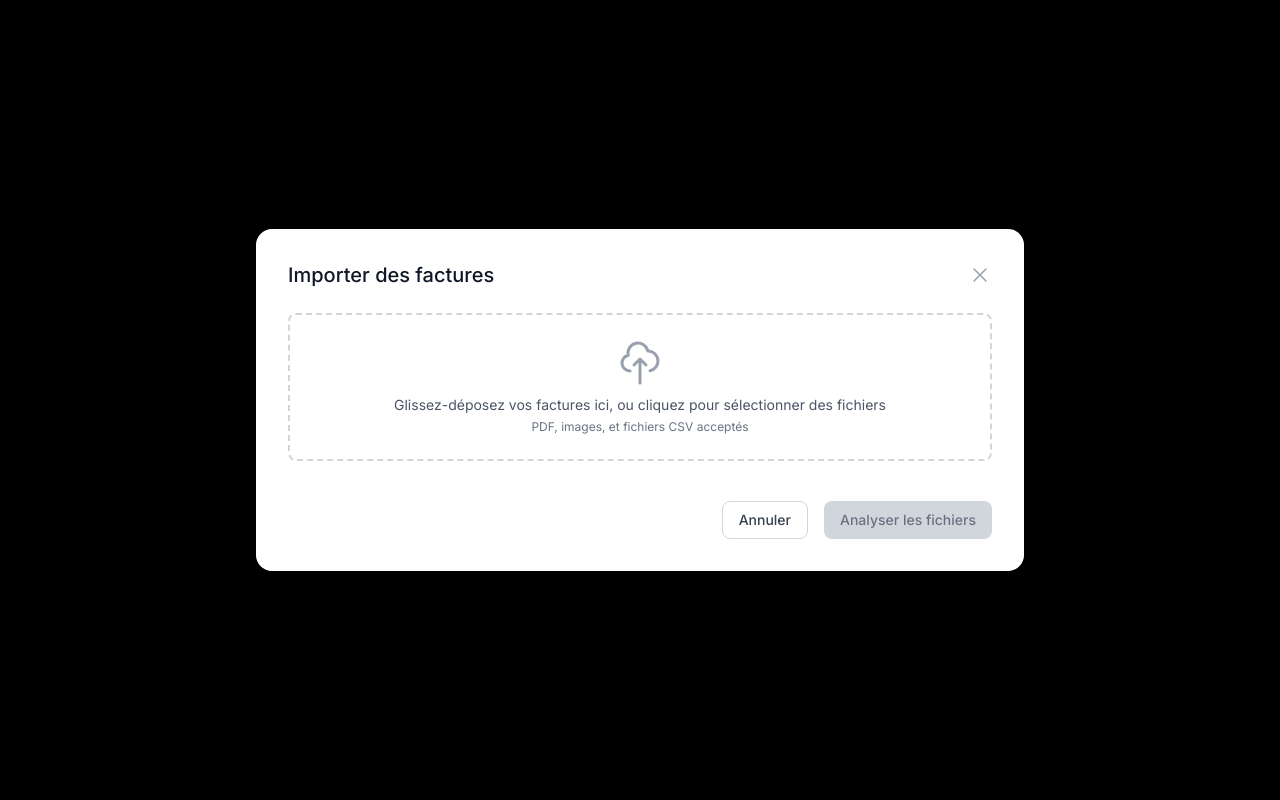
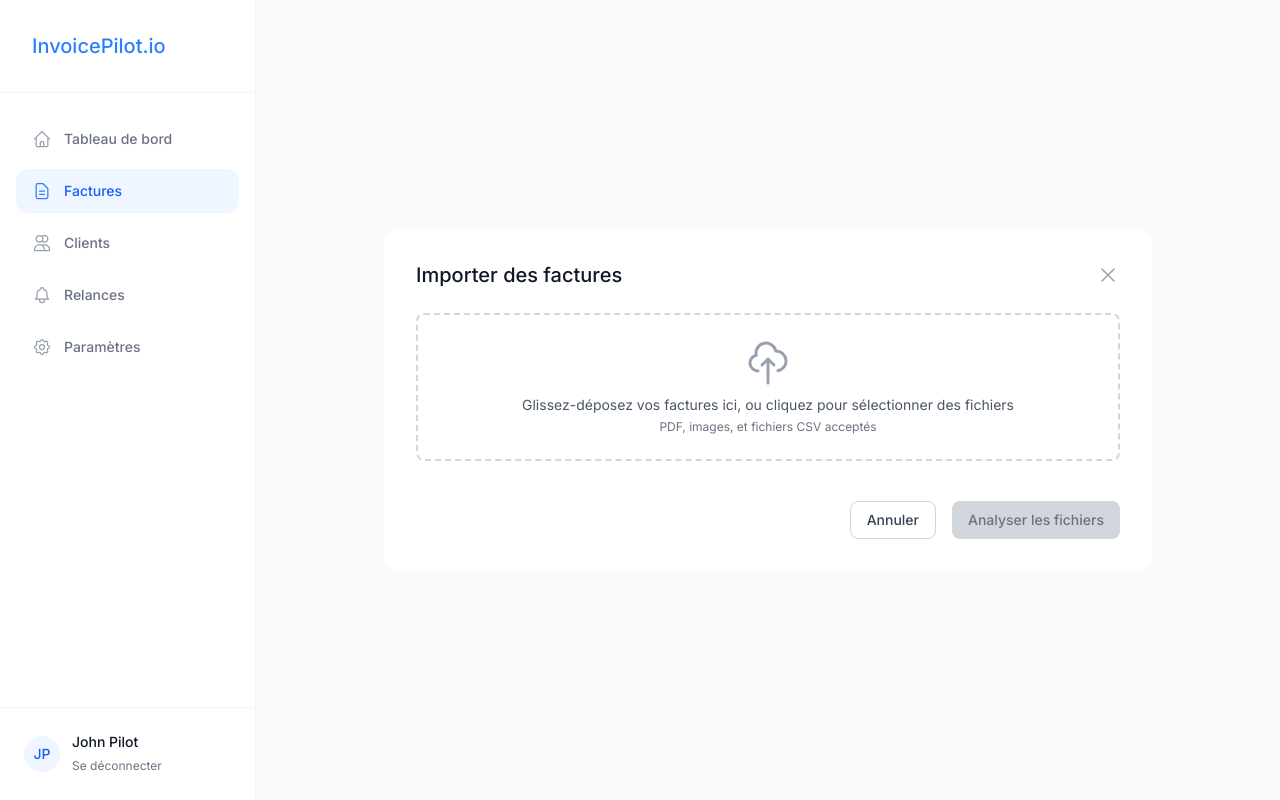
Before and after one commit to raphvinc/invoicepilot, a Next.js app: page /invoices in a window 1280 px wide. Both pictures are taken after a click on the button "Importer des factures". Shown: the top 800 px of the page. Built offline with nearby package versions, Linux system fonts and the light colour scheme.

Commit message:
side bar sur import et creation facture

```diff
--- a/src/components/invoices/InvoiceGenerator.tsx
+++ b/src/components/invoices/InvoiceGenerator.tsx
@@ -186,7 +186,7 @@ const InvoiceGenerator: React.FC<InvoiceGeneratorProps> = ({ onClose, onGenerate
   };
 
   return (
-    <div className="fixed inset-0 bg-gray-50 flex justify-center items-center z-50 p-4 overflow-y-auto">
+    <div className="fixed top-0 bottom-0 right-0 left-64 bg-gray-50 flex justify-center items-center z-50 p-4 overflow-y-auto">
       <div className="bg-white rounded-2xl max-w-4xl w-full max-h-[90vh] overflow-y-auto">
         <div className="sticky top-0 bg-white p-6 border-b flex justify-between items-center z-10 rounded-t-2xl">
           <h2 className="text-xl font-medium text-gray-900">Nouvelle facture</h2>
--- a/src/components/invoices/InvoiceImportForm.tsx
+++ b/src/components/invoices/InvoiceImportForm.tsx
@@ -118,7 +118,8 @@ const InvoiceImportForm: React.FC<InvoiceImportFormProps> = ({ onClose, onImport
   };
 
   return (
-    <div className="fixed inset-0 bg-black bg-opacity-50 flex justify-center items-center z-50">
+    <div className="fixed top-0 bottom-0 right-0 left-64 bg-gray-50 flex justify-center items-center z-50 p-4 overflow-y-auto">
+
       <div className="bg-white rounded-2xl p-8 max-w-3xl w-full max-h-[90vh] overflow-y-auto">
         <div className="flex justify-between items-center mb-6">
           <h2 className="text-xl font-medium text-gray-900">
```
